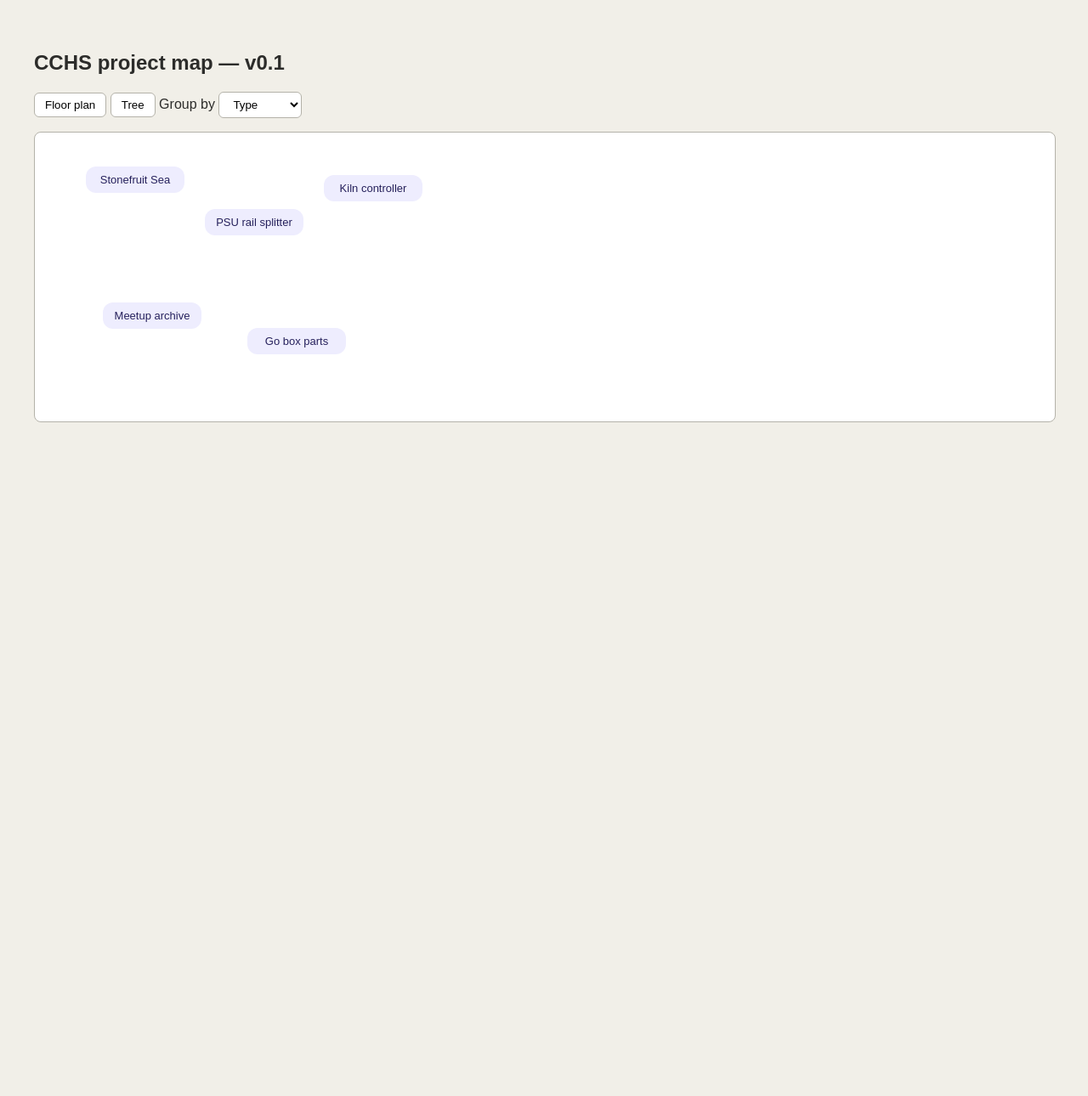
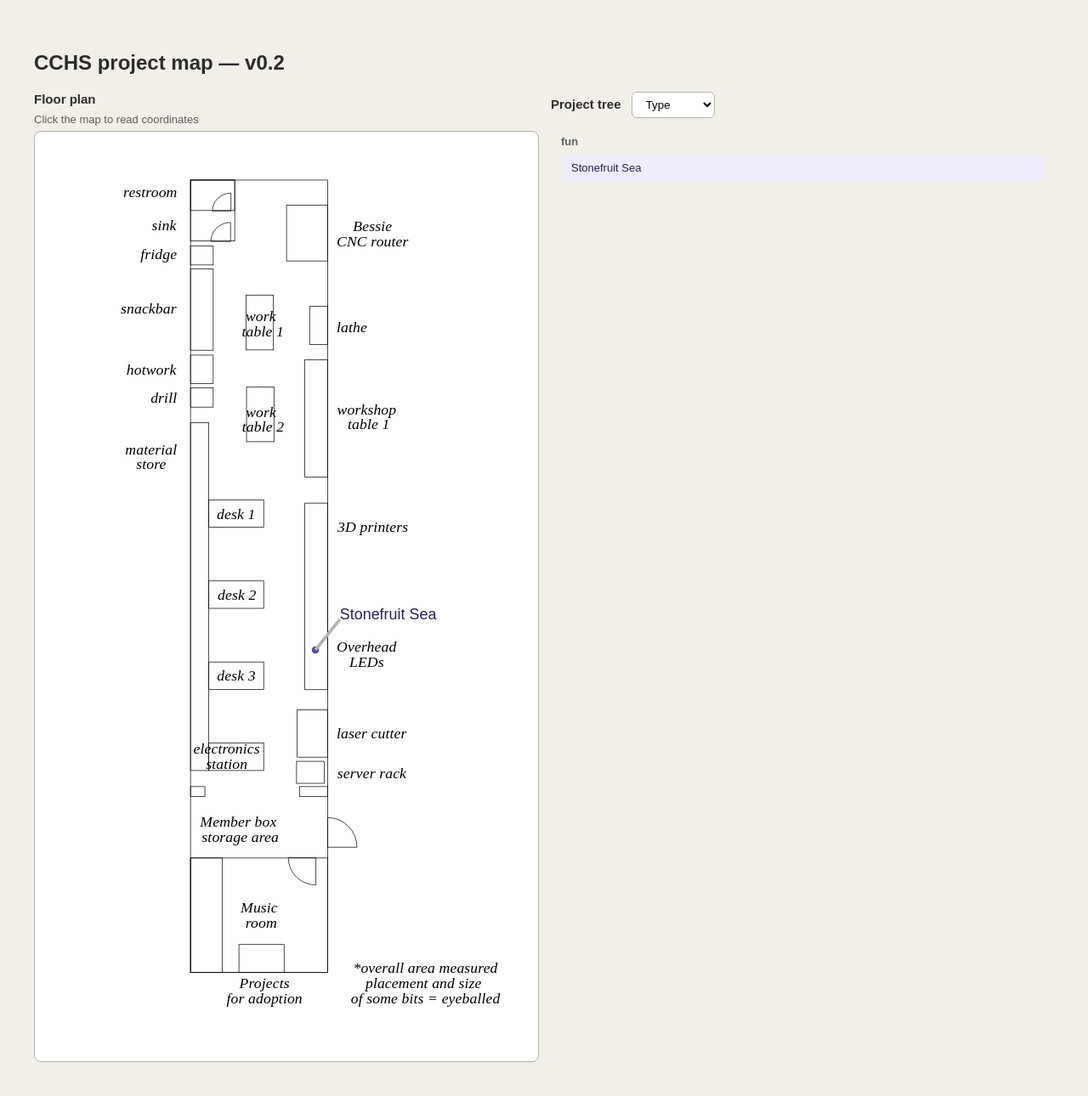
Before and after one commit to GoatNote/CCHS-map, a Flask app: page / in a window 1280 px wide. Shown: the whole page at 85% size. Before the commit the page ends 497 px from the top, so only its background shows below. Run offline with Flask 3, Linux system fonts and the light colour scheme.

Commit message:
v0.2: real floor plan, per-project label anchors, click-to-read coordinates

```diff
--- a/projects/go-box-parts.yaml
+++ /dev/null
@@ -1,9 +0,0 @@
-name: Go box parts
-x: 250
-y: 230
-type: fun
-recency: eons-past
-specs: [analogue]
-status: complete
-owner: CCHS
-description: Decluttered box of reusable power parts.
--- a/projects/kiln-controller.yaml
+++ /dev/null
@@ -1,9 +0,0 @@
-name: Kiln controller
-x: 340
-y: 50
-type: boring-necessary
-recency: living-memory
-specs: [reverse-engineering, design]
-status: complete
-owner: Hank
-description: Custom controller for the space kiln, filmed and released.
--- a/projects/meetup-archive.yaml
+++ /dev/null
@@ -1,9 +0,0 @@
-name: Meetup archive
-x: 80
-y: 200
-type: boring-necessary
-recency: eons-past
-specs: [analogue]
-status: archived
-owner: CCHS
-description: Old Meetup group content, archived with a final broadcast.
--- a/projects/psu-rail-splitter.yaml
+++ /dev/null
@@ -1,9 +0,0 @@
-name: PSU rail splitter
-x: 200
-y: 90
-type: boring-necessary
-recency: living-memory
-specs: [analogue]
-status: complete
-owner: Hank
-description: Splits a bench PSU output into isolated rails.
--- a/projects/stonefruit-sea.yaml
+++ b/projects/stonefruit-sea.yaml
@@ -1,6 +1,8 @@
 name: Stonefruit Sea
-x: 60
-y: 40
+x: 412
+y: 160
+label_x: 420
+label_y: 150
 type: fun
 recency: current
 specs: [design]
--- a/templates/index.html
+++ b/templates/index.html
@@ -6,55 +6,98 @@
 <style>
   body { font-family: sans-serif; background: #f1efe8; color: #2c2c2a; padding: 2rem; }
   button, select { padding: 6px 12px; border-radius: 6px; border: 1px solid #b4b2a9; background: white; }
-  #floor-view { position: relative; width: 100%; height: 340px; background: #fff;
-                border-radius: 8px; border: 1px solid #b4b2a9; margin-top: 1rem; }
-  .bubble { position: absolute; width: 96px; padding: 8px 10px; border-radius: 12px;
-            font-size: 13px; text-align: center; color: #26215c; background: #eeedfe; }
-  .tree-wrap { display: grid; grid-template-columns: repeat(auto-fit, minmax(160px, 1fr));
-               gap: 12px; margin-top: 1rem; }
-  .tree-col { background: #f1efe8; border-radius: 8px; padding: 12px; }
-  .tree-col h4 { margin: 0 0 8px; font-size: 13px; color: #5f5e5a; }
+  .panels { display: flex; gap: 16px; margin-top: 1rem; align-items: flex-start; }
+  .panel-col { flex: 1 1 50%; display: flex; flex-direction: column; }
+  .panel-col h3 { margin: 0 0 8px; font-size: 15px; }
+  #floor-view { flex: none; }
+
+  #floor-view { position: relative; width: 100%; aspect-ratio: 165 / 305;
+              background: #fff; border-radius: 8px; border: 1px solid #b4b2a9; overflow: hidden; }
+  #tree-view {  display: flex; flex-direction: column; gap: 12px; }
+  .tree-col { background: #f1efe8; border-radius: 8px; padding: 12px;
+            display: flex; flex-direction: column; gap: 8px; }
+  .tree-col.items { display: flex; flex-wrap: wrap; gap: 8px; }
+  .tree-col h4 { margin: 0; font-size: 13px; color: #5f5e5a; min-width: 90px; }
   .tree-item { padding: 6px 10px; border-radius: 8px; font-size: 13px; margin-bottom: 6px;
-               background: #eeedfe; color: #26215c; }
+               background: #eeedfe; color: #26215c; cursor: pointer; border: 2px solid transparent; }
+  .tree-item.selected { border-color: #534ab7; }
+  .bubble { position: absolute; width: 100px; padding: 6px 8px; border-radius: 12px;
+            font-size: 12px; text-align: center; color: #26215c; background: #eeedfe;
+            border: 2px solid transparent; transform: translate(-50%, -50%); z-index: 2; }
+  .bubble.selected { border-color: #534ab7; }
+  .pin { position: absolute; width: 8px; height: 8px; border-radius: 50%;
+         background: #534ab7; transform: translate(-50%, -50%); z-index: 2; }
+  svg.connectors { position: absolute; top: 0; left: 0; width: 100%; height: 100%; z-index: 1; }
 </style>
 </head>
 <body>
 
-<h2>CCHS project map — v0.1</h2>
+<h2>CCHS project map — v0.2</h2>
 
-<div>
-  <button id="btn-floor" onclick="setMode('floor')">Floor plan</button>
-  <button id="btn-tree" onclick="setMode('tree')">Tree</button>
-  <span>Group by</span>
-  <select id="axis" onchange="render()">
-    <option value="type">Type</option>
-    <option value="recency">Recency</option>
-    <option value="specs">Specs</option>
-  </select>
+<div class="panels">
+  <div class="panel-col">
+    <h3>Floor plan</h3>
+    <div id="coord-readout" style="font-size:13px; color:#5f5e5a; margin-bottom:6px;">
+		Click the map to read coordinates
+	</div>
+	<div id="floor-view">
+		<object type="image/svg+xml" data="/static/CCHS_map_fixed.svg" style="position:absolute; inset:0; width:100%; height:100%;"></object>
+		<svg id="overlay" viewBox="320 -10 165 305" style="position:absolute; inset:0; width:100%; height:100%;"></svg>
+	</div>
+  </div>
+
+
+  <div class="panel-col">
+    <h3>
+      Project tree
+      <select id="axis" onchange="render()" style="margin-left: 8px;">
+        <option value="type">Type</option>
+        <option value="recency">Recency</option>
+        <option value="specs">Specs</option>
+      </select>
+    </h3>
+    <div id="tree-view"></div>
+  </div>
 </div>
 
-<div id="floor-view"></div>
-<div id="tree-view" style="display:none;"></div>
 
 <script>
 let projects = [];
+let selected = null;
 
-function setMode(m) {
-  document.getElementById('floor-view').style.display = m === 'floor' ? 'block' : 'none';
-  document.getElementById('tree-view').style.display = m === 'tree' ? 'block' : 'none';
+function labelOffset(p) {
+  return { lx: p.x + 60, ly: p.y - 30 };
+}
+
+function selectProject(name) {
+  selected = (selected === name) ? null : name;
+  render();
 }
 
 function render() {
-  const floor = document.getElementById('floor-view');
-  floor.innerHTML = '';
+  const svgns = "http://www.w3.org/2000/svg";
+  const overlay = document.getElementById('overlay');
+  overlay.innerHTML = '';
+
   projects.forEach(p => {
-    const el = document.createElement('div');
-    el.className = 'bubble';
-    el.style.left = p.x + 'px';
-    el.style.top = p.y + 'px';
-    el.textContent = p.name;
-    el.title = p.description || '';
-    floor.appendChild(el);
+    const pin = document.createElementNS(svgns, 'circle');
+    pin.setAttribute('cx', p.x); pin.setAttribute('cy', p.y); pin.setAttribute('r', 1.2);
+    pin.setAttribute('fill', '#534ab7');
+    overlay.appendChild(pin);
+
+    const line = document.createElementNS(svgns, 'line');
+    line.setAttribute('x1', p.x); line.setAttribute('y1', p.y);
+    line.setAttribute('x2', p.label_x); line.setAttribute('y2', p.label_y);
+    line.setAttribute('stroke', '#b4b2a9'); line.setAttribute('stroke-width', '1.');
+    overlay.appendChild(line);
+
+    const label = document.createElementNS(svgns, 'text');
+    label.setAttribute('x', p.label_x); label.setAttribute('y', p.label_y);
+    label.setAttribute('font-size', '5'); label.setAttribute('fill', '#26215c');
+    label.textContent = p.name;
+    label.style.cursor = 'pointer';
+    label.onclick = () => selectProject(p.name);
+    overlay.appendChild(label);
   });
 
   const axis = document.getElementById('axis').value;
@@ -66,28 +109,54 @@ function render() {
 
   const tree = document.getElementById('tree-view');
   tree.innerHTML = '';
-  const wrap = document.createElement('div');
-  wrap.className = 'tree-wrap';
   Object.keys(groups).forEach(k => {
     const col = document.createElement('div');
     col.className = 'tree-col';
     const h = document.createElement('h4');
     h.textContent = k;
     col.appendChild(h);
+    const itemsRow = document.createElement('div');
+    itemsRow.className = 'items';
     groups[k].forEach(p => {
       const item = document.createElement('div');
-      item.className = 'tree-item';
+      item.className = 'tree-item' + (selected === p.name ? ' selected' : '');
       item.textContent = p.name;
-      col.appendChild(item);
+      item.onclick = () => selectProject(p.name);
+      itemsRow.appendChild(item);
     });
-    wrap.appendChild(col);
+    col.appendChild(itemsRow);
+    tree.appendChild(col);
   });
-  tree.appendChild(wrap);
 }
+
+document.getElementById('overlay').addEventListener('click', function(e) {
+  const svg = e.currentTarget;
+  const pt = svg.createSVGPoint();
+  pt.x = e.clientX;
+  pt.y = e.clientY;
+  const svgP = pt.matrixTransform(svg.getScreenCTM().inverse());
+  const x = svgP.x.toFixed(1);
+  const y = svgP.y.toFixed(1);
+  document.getElementById('coord-readout').textContent = `x: ${x}, y: ${y}`;
+
+  // remove the previous click marker, if any
+  const old = document.getElementById('click-marker');
+  if (old) old.remove();
+
+  // draw a new one at the clicked point
+  const svgns = "http://www.w3.org/2000/svg";
+  const dot = document.createElementNS(svgns, 'circle');
+  dot.setAttribute('id', 'click-marker');
+  dot.setAttribute('cx', svgP.x);
+  dot.setAttribute('cy', svgP.y);
+  dot.setAttribute('r', 1.5);
+  dot.setAttribute('fill', '#c0392b');
+  svg.appendChild(dot);
+});
 
 fetch('/api/projects')
   .then(r => r.json())
-  .then(data => { projects = data; setMode('floor'); render(); });
+  .then(data => { projects = data; render(); });
 </script>
 </body>
 </html>
```
Also changed, not shown: static/CCHS_map_fixed.svg (added), 6 other files.
